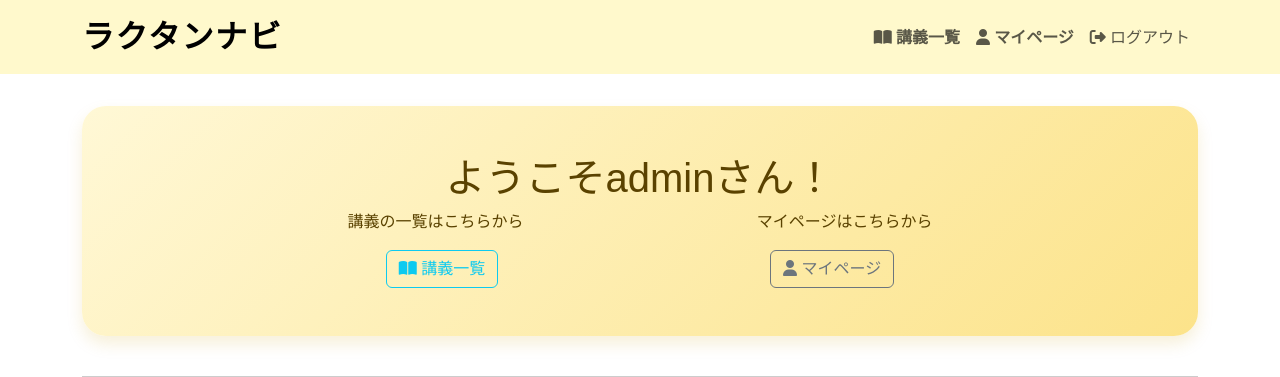
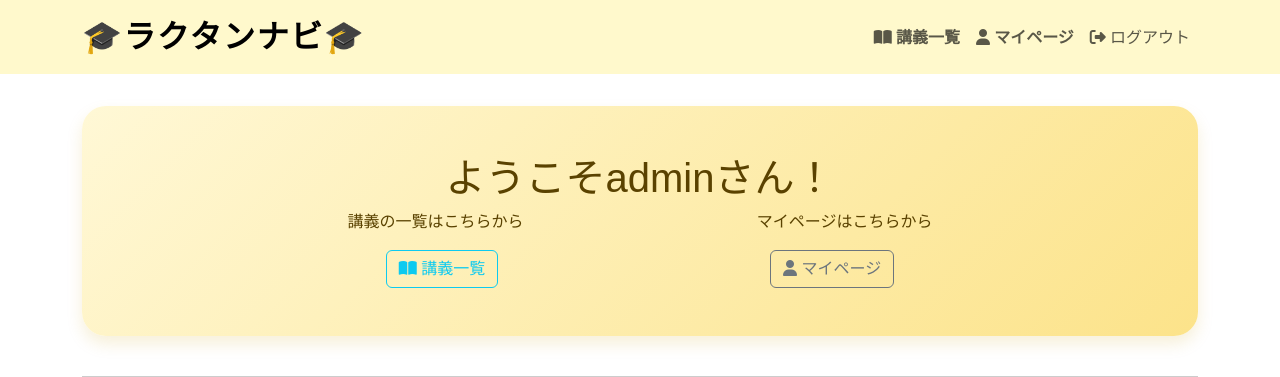
Before and after one commit to daisuke-shimura/Rakutannavi, a Django app: page / in a window 1280 px wide. Shown: the top 377 px of the page. Run offline with Django 3.2, Linux system fonts and the light colour scheme; a user stored in the database is signed in; data comes from the database, SQL or seed files in the repository; some libraries are stand-ins or nearby versions.

Commit message:
ラクタンナアイコン追加ビ

```diff
--- a/helloworld/templates/snippets/base.html
+++ b/helloworld/templates/snippets/base.html
@@ -34,7 +34,7 @@
             {% else %}
                 <nav class="navbar navbar-expand flex-md-row navbar-light custom-navbar">
                     <div class="container justify-content-between">
-                        <a href="/" class="navbar-brand cute-brand2">ラクタンナビ</a>
+                        <a href="/" class="navbar-brand cute-brand2">🎓ラクタンナビ🎓</a>
                         <ul class="navbar-nav mr-md-2">
                             <li><a class="nav-link fw-bold" href="{% url 'lectures_index' %}"><i class="fa-solid fa-book-open"></i> 講義一覧</a></li>
                             <li><a class="nav-link fw-bold" href="{% url 'users_show' request.user.id %}"><i class="fa-solid fa-user"></i> マイページ</a></li>
@@ -52,7 +52,7 @@
         {% else %}
         <nav class="navbar navbar-expand flex-md-row navbar-dark bg-dark">
             <div class="container justify-content-between">
-                <a href="/" class="navbar-brand cute-brand">ラクタンナビ</a>
+                <a href="/" class="navbar-brand cute-brand">🎓ラクタンナビ🎓</a>
                 <ul class="navbar-nav mr-md-2">
                     <li><a class="nav-link text-white fw-bold" href="{% url 'lectures_index' %}"><i class="fa-solid fa-book-open"></i> 講義一覧</a></li>
                     <li class="nav-item"><a class="nav-link text-white fw-bold" href="{% url 'login' %}"><i class="fa-solid fa-right-to-bracket"></i> ログイン</a></li>
```
